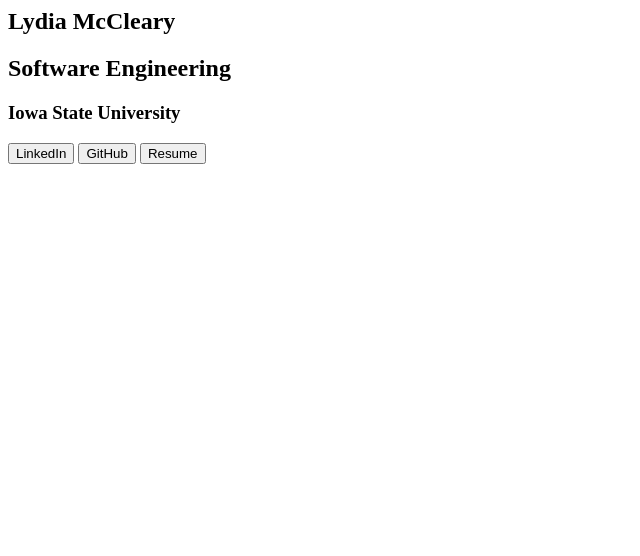
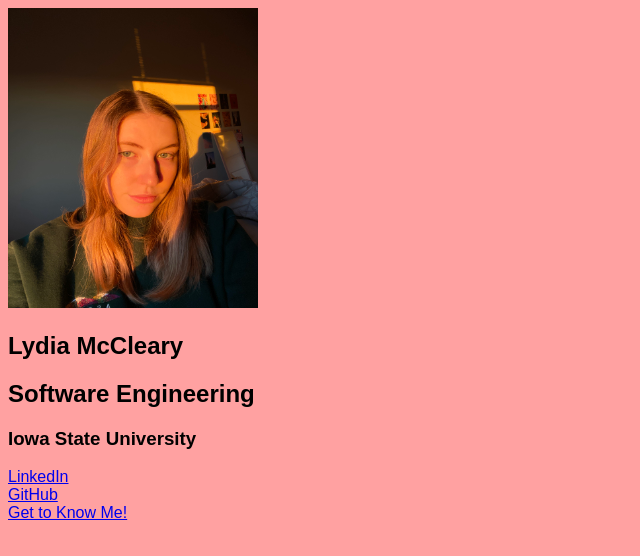
Before and after one commit to mcclelyd/personal-site, a plain HTML site: page index.html in a window 1280 px wide. Shown: the whole page, without its empty margins (0-640 px from the left). Drawn offline with Linux system fonts and the light colour scheme.

Commit message:
adding some ~style~

```diff
--- /dev/null
+++ b/css/index.css
@@ -0,0 +1,5 @@
+body {
+    background-color: #FFA1A1;
+
+    font-family: sans-serif;
+}
--- a/index.html
+++ b/index.html
@@ -1,17 +1,33 @@
+<!DOCTYPE html>
+
+<head>
+    <link rel="stylesheet" href="css/index.css">
+</head>
 <!-- Insert picture of yourself here-->
 <!-- Insert a cool background photo -->
+<body>
 
+
+<img src="images/profile.jpg" width=250, height=300, alt="profile">
 <h2>Lydia McCleary</h2>
 <h2>Software Engineering</h2>
 <h3>Iowa State University</h3>
 
+<a href="https://www.linkedin.com/in/lydia-mccleary">LinkedIn</a>
 
-<!-- Might take this out Resume button for privacy reasons -->
+<br>
 
-<!-- <button onclick="window.location.href='aboutme.html'"">About Me</button>
-<button onclick="www.linkedin.com/in/lydia-mccleary">LinkedIn</button> -->
+<a href="https://www.github.com/mcclelyd">GitHub</a>
+
+<br>
+
+<a href="aboutme.html">Get to Know Me!</a>
 
 
-<button>LinkedIn</button>
+<!-- <button>LinkedIn</button>
+<br> <br>
 <button>GitHub</button>
-<button>Resume</button>
+<br> <br>
+<button>Get to Know Me!</button> -->
+
+</body>
```
Also changed, not shown: images/profile.jpg (added), 1 other file.
